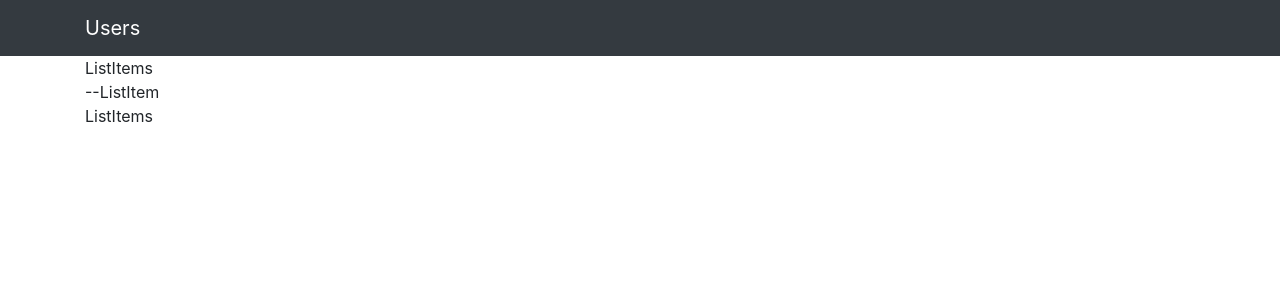
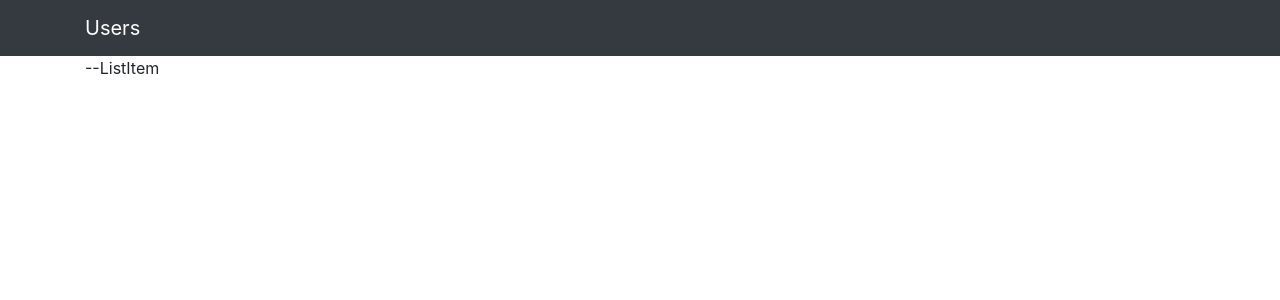
Before and after one commit to alex-kzr/crud-react-express-pgql, a React (Create React App) app in the folder client/: page / in a window 1280 px wide. Shown: the top 300 px of the page. Built offline with nearby package versions, Linux system fonts and the light colour scheme.

Commit message:
Add ItemsList component

```diff
--- a/client/src/components/ItemsBody.js
+++ b/client/src/components/ItemsBody.js
@@ -1,12 +1,12 @@
 import React, { Component } from 'react';
+import ItemsList from './ItemsList';
 
 class ItemsBody extends Component {
     render(){
         return(
-            <div>ListItems
+            <ItemsList>
                 <div>--ListItem</div>
-                ListItems
-            </div>
+            </ItemsList>
         );
     }
 }
--- /dev/null
+++ b/client/src/components/ItemsList.js
@@ -0,0 +1,11 @@
+import React from 'react';
+
+const ItemsList = ({children}) => {
+    return(
+        <ul className="list-group">
+            {children}
+        </ul>
+    );
+}
+
+export default ItemsList;
```
